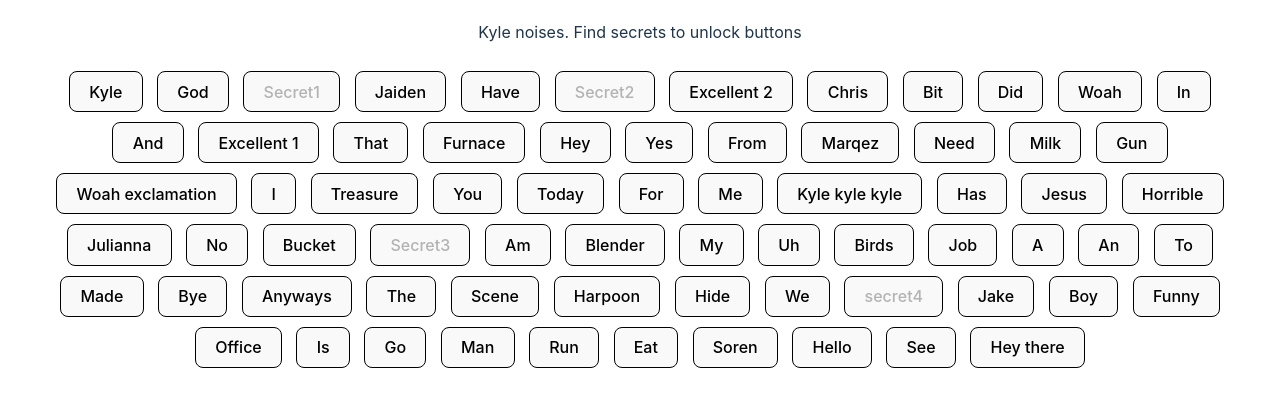
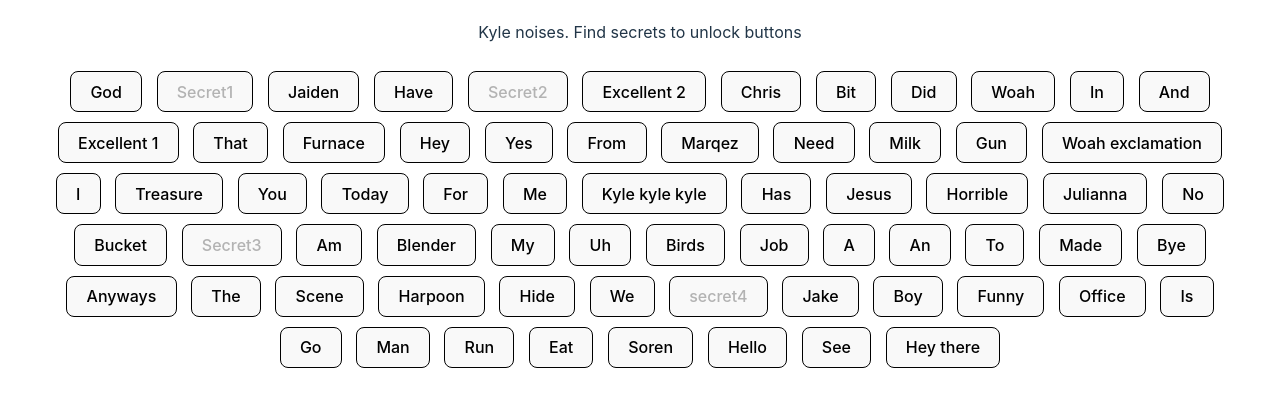
Before and after one commit to Muffle10/kylewebsite, a website built with Vite: page index.html in a window 1280 px wide. Shown: the part 95-502 px from the top of the page. Built offline with nearby package versions, Linux system fonts and the light colour scheme.

Commit message:
Updated files, added new features or fixed problems

```diff
--- a/index.html
+++ b/index.html
@@ -10,7 +10,6 @@
     <h1>Kyle's Buttons of Horror</h1>
     <p>Kyle noises. Find secrets to unlock buttons</p>
     <div id="app">
-      <button id="kyle">Kyle</button>
       <button id="God">God</button>
       <button id="secret1" disabled>Secret1</button>
       <button id="Jaiden">Jaiden</button>
```
